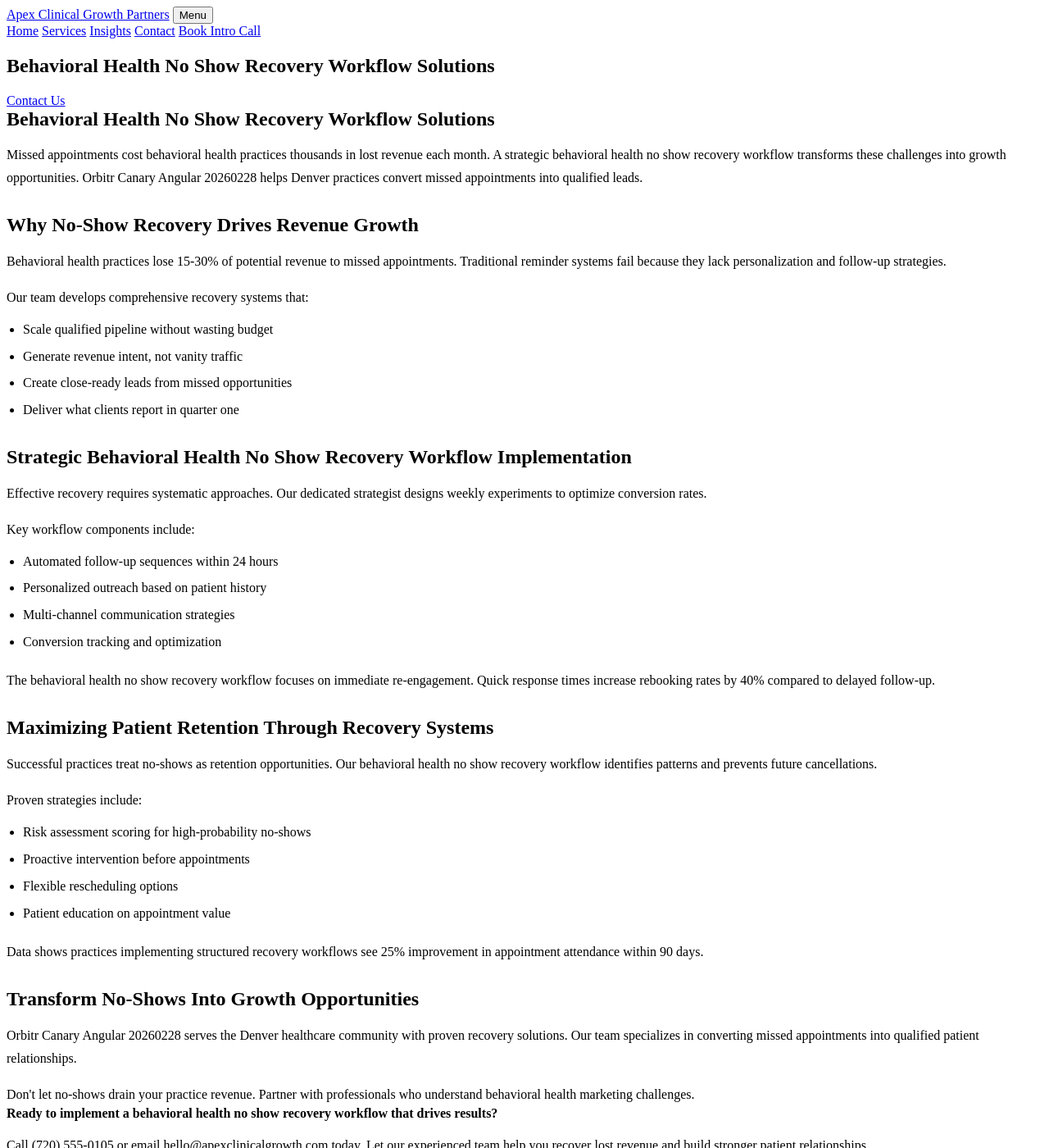
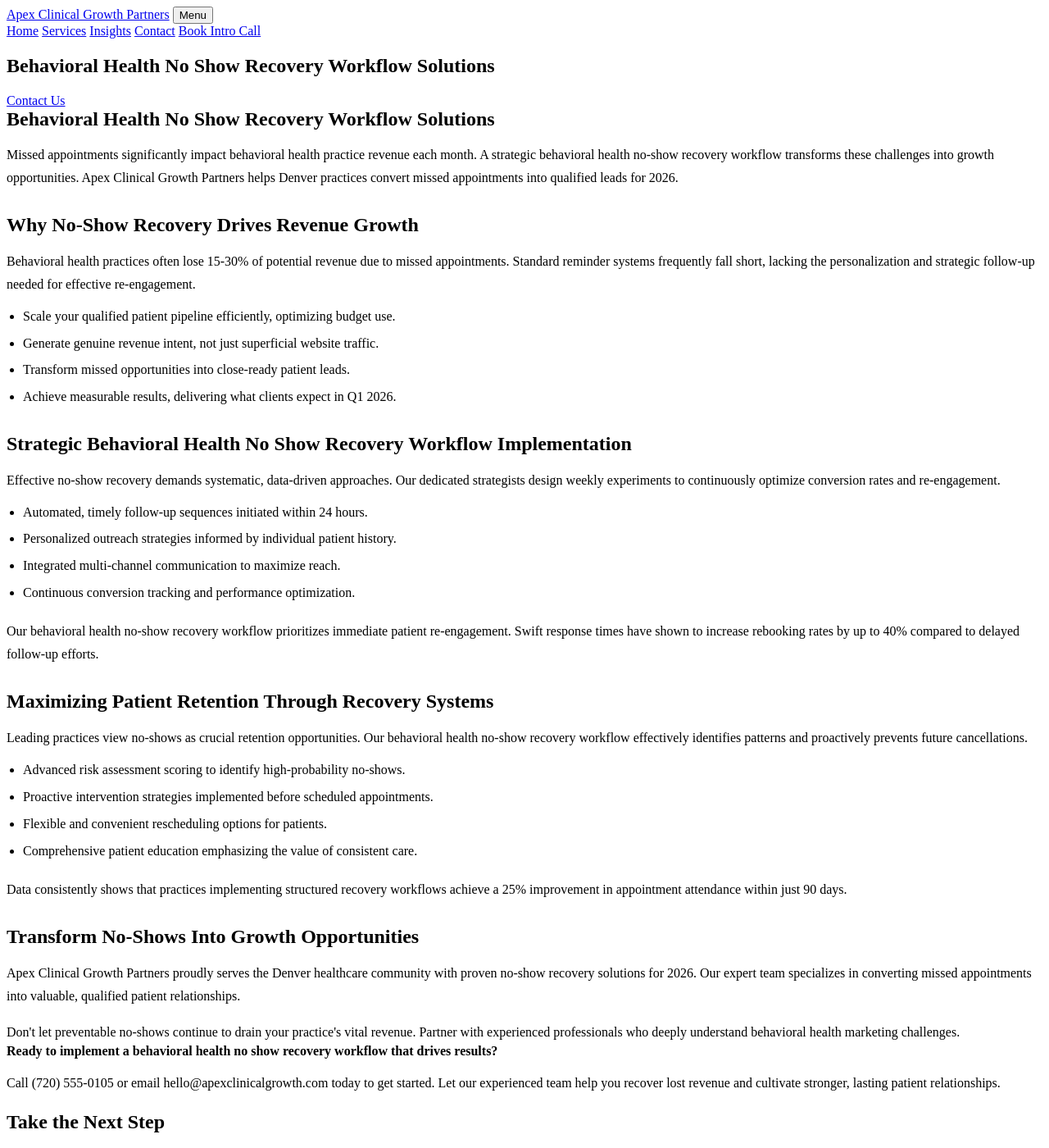
Before and after one commit to prjctlphbt/orbitr-canary-angular-20260228, a Jekyll site: the page angular-behavioral-noshow-20260228144655.html, which Jekyll copies as it is, in a window 1280 px wide and 1400 px high. Shown: the whole window at 82% size. Built offline with Jekyll 4.4.1, drawn with Linux system fonts in a browser that asks for light colours; some of the changed text lies outside the part shown.

Commit message:
Refresh and update content: angular-behavioral-noshow-20260228144655.html

```diff
--- a/angular-behavioral-noshow-20260228144655.html
+++ b/angular-behavioral-noshow-20260228144655.html
@@ -4,9 +4,7 @@
 <head>
 <meta charset="utf-8"/>
 <meta content="width=device-width, initial-scale=1.0" name="viewport"/>
-<meta content="Reduce missed appointments in behavioral health. Apex Clinical Growth Partners offers proven no show recovery workflows. Optimize your practice today.
-
-Characte" name="description"/>
+<meta content="Maximize revenue and patient retention in behavioral health. Discover Apex Clinical Growth Partners' proven no-show recovery workflows, designed to optimize your practice and convert missed appointments into growth opportunities for 2026." name="description"/>
 <title>Behavioral Health No Show Recovery Workflow Solutions</title>
 <style>
 
@@ -104,48 +102,45 @@
 <main class="page-main">
 <section class="page-hero landing-hero">
 <div class="container">
-<h1>Behavioral Health No Show Recovery Workflow Solutions</h1>
+<h1 class="orbitr-generated-content">Behavioral Health No Show Recovery Workflow Solutions</h1>
 <a class="cta" href="/services/">Contact Us</a>
 </div>
 </section>
 <section class="landing-content">
 <div class="container orbitr-generated-content">
 <h1>Behavioral Health No Show Recovery Workflow Solutions</h1>
-<p>Missed appointments cost behavioral health practices thousands in lost revenue each month. A strategic behavioral health no show recovery workflow transforms these challenges into growth opportunities. Orbitr Canary Angular 20260228 helps Denver practices convert missed appointments into qualified leads.</p>
+<p>Missed appointments significantly impact behavioral health practice revenue each month. A strategic behavioral health no-show recovery workflow transforms these challenges into growth opportunities. Apex Clinical Growth Partners helps Denver practices convert missed appointments into qualified leads for 2026.</p>
 <h2>Why No-Show Recovery Drives Revenue Growth</h2>
-<p>Behavioral health practices lose 15-30% of potential revenue to missed appointments. Traditional reminder systems fail because they lack personalization and follow-up strategies.</p>
-<p>Our team develops comprehensive recovery systems that:</p>
+<p>Behavioral health practices often lose 15-30% of potential revenue due to missed appointments. Standard reminder systems frequently fall short, lacking the personalization and strategic follow-up needed for effective re-engagement.</p>
 <ul>
-<li>Scale qualified pipeline without wasting budget</li>
-<li>Generate revenue intent, not vanity traffic</li>
-<li>Create close-ready leads from missed opportunities</li>
-<li>Deliver what clients report in quarter one</li>
+<li>Scale your qualified patient pipeline efficiently, optimizing budget use.</li>
+<li>Generate genuine revenue intent, not just superficial website traffic.</li>
+<li>Transform missed opportunities into close-ready patient leads.</li>
+<li>Achieve measurable results, delivering what clients expect in Q1 2026.</li>
 </ul>
 <h2>Strategic Behavioral Health No Show Recovery Workflow Implementation</h2>
-<p>Effective recovery requires systematic approaches. Our dedicated strategist designs weekly experiments to optimize conversion rates.</p>
-<p>Key workflow components include:</p>
+<p>Effective no-show recovery demands systematic, data-driven approaches. Our dedicated strategists design weekly experiments to continuously optimize conversion rates and re-engagement.</p>
 <ul>
-<li>Automated follow-up sequences within 24 hours</li>
-<li>Personalized outreach based on patient history</li>
-<li>Multi-channel communication strategies</li>
-<li>Conversion tracking and optimization</li>
+<li>Automated, timely follow-up sequences initiated within 24 hours.</li>
+<li>Personalized outreach strategies informed by individual patient history.</li>
+<li>Integrated multi-channel communication to maximize reach.</li>
+<li>Continuous conversion tracking and performance optimization.</li>
 </ul>
-<p>The behavioral health no show recovery workflow focuses on immediate re-engagement. Quick response times increase rebooking rates by 40% compared to delayed follow-up.</p>
+<p>Our behavioral health no-show recovery workflow prioritizes immediate patient re-engagement. Swift response times have shown to increase rebooking rates by up to 40% compared to delayed follow-up efforts.</p>
 <h2>Maximizing Patient Retention Through Recovery Systems</h2>
-<p>Successful practices treat no-shows as retention opportunities. Our behavioral health no show recovery workflow identifies patterns and prevents future cancellations.</p>
-<p>Proven strategies include:</p>
+<p>Leading practices view no-shows as crucial retention opportunities. Our behavioral health no-show recovery workflow effectively identifies patterns and proactively prevents future cancellations.</p>
 <ul>
-<li>Risk assessment scoring for high-probability no-shows</li>
-<li>Proactive intervention before appointments</li>
-<li>Flexible rescheduling options</li>
-<li>Patient education on appointment value</li>
+<li>Advanced risk assessment scoring to identify high-probability no-shows.</li>
+<li>Proactive intervention strategies implemented before scheduled appointments.</li>
+<li>Flexible and convenient rescheduling options for patients.</li>
+<li>Comprehensive patient education emphasizing the value of consistent care.</li>
 </ul>
-<p>Data shows practices implementing structured recovery workflows see 25% improvement in appointment attendance within 90 days.</p>
+<p>Data consistently shows that practices implementing structured recovery workflows achieve a 25% improvement in appointment attendance within just 90 days.</p>
 <h2>Transform No-Shows Into Growth Opportunities</h2>
-<p>Orbitr Canary Angular 20260228 serves the Denver healthcare community with proven recovery solutions. Our team specializes in converting missed appointments into qualified patient relationships.</p>
-<p>Don't let no-shows drain your practice revenue. Partner with professionals who understand behavioral health marketing challenges.</p>
+<p>Apex Clinical Growth Partners proudly serves the Denver healthcare community with proven no-show recovery solutions for 2026. Our expert team specializes in converting missed appointments into valuable, qualified patient relationships.</p>
+<p>Don't let preventable no-shows continue to drain your practice's vital revenue. Partner with experienced professionals who deeply understand behavioral health marketing challenges.</p>
 <strong>Ready to implement a behavioral health no show recovery workflow that drives results?</strong>
-<p>Call (720) 555-0105 or email hello@apexclinicalgrowth.com today. Let our experienced team help you recover lost revenue and build stronger patient relationships.</p>
+<p>Call (720) 555-0105 or email hello@apexclinicalgrowth.com today to get started. Let our experienced team help you recover lost revenue and cultivate stronger, lasting patient relationships.</p>
 </div>
 </section>
 <section class="landing-cta">
```
Also changed, not shown: other parts of angular-behavioral-noshow-20260228144655.html (+0 -10 lines).
